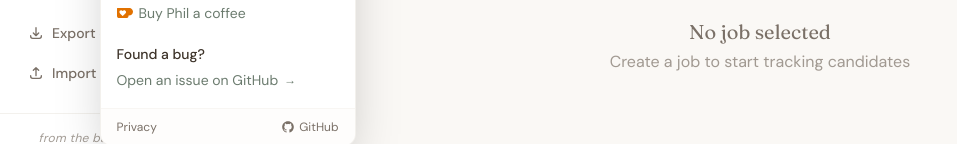
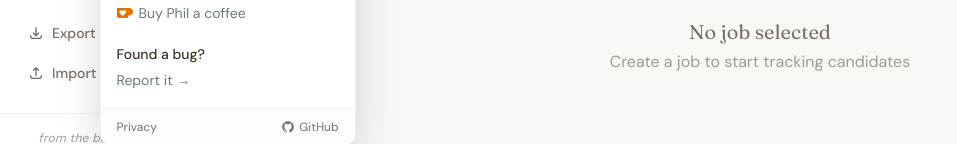
Before and after one commit to phil-baseline/baseline-talent-lineup, a React (Vite) app: page / in a window 1280 px wide. Both pictures are taken after a click on the button "Support menu". Shown: the part 426-570 px from the top of the page, without its empty margins (0-957 px from the left). Built offline with nearby package versions, Linux system fonts and the light colour scheme.

Commit message:
Shorten bug report CTA

```diff
--- a/src/components/Sidebar/SupportMenu.tsx
+++ b/src/components/Sidebar/SupportMenu.tsx
@@ -129,8 +129,7 @@ export function SupportMenu({ onOpenPrivacy }: SupportMenuProps) {
                 rel="noopener noreferrer"
                 className="mt-1.5 text-sm text-sage hover:text-moss transition-colors inline-flex items-center gap-1.5"
               >
-                <span>Open an issue on GitHub</span>
-                <span className="text-xs">→</span>
+                <span>Report it →</span>
               </a>
             </div>
           </div>
```
